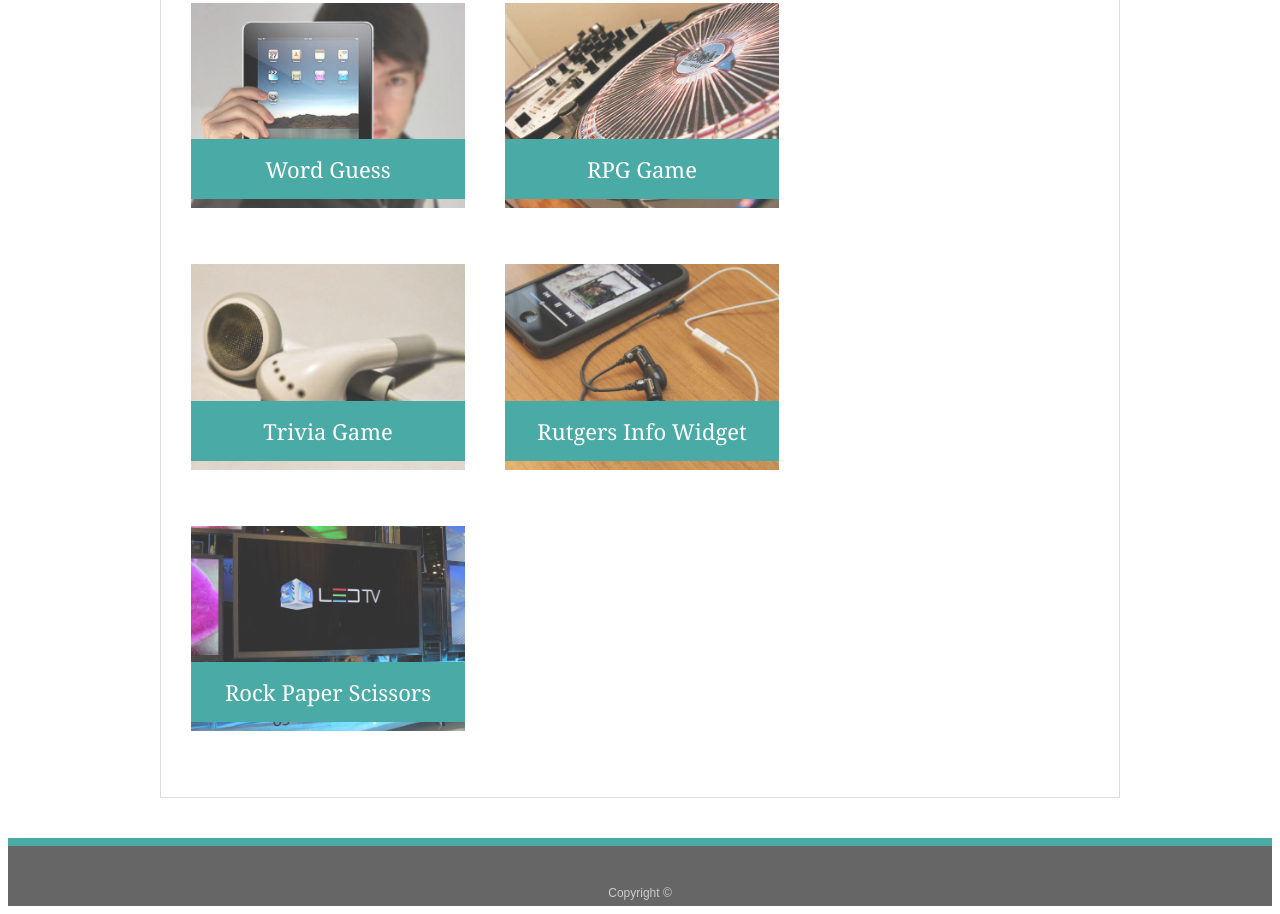
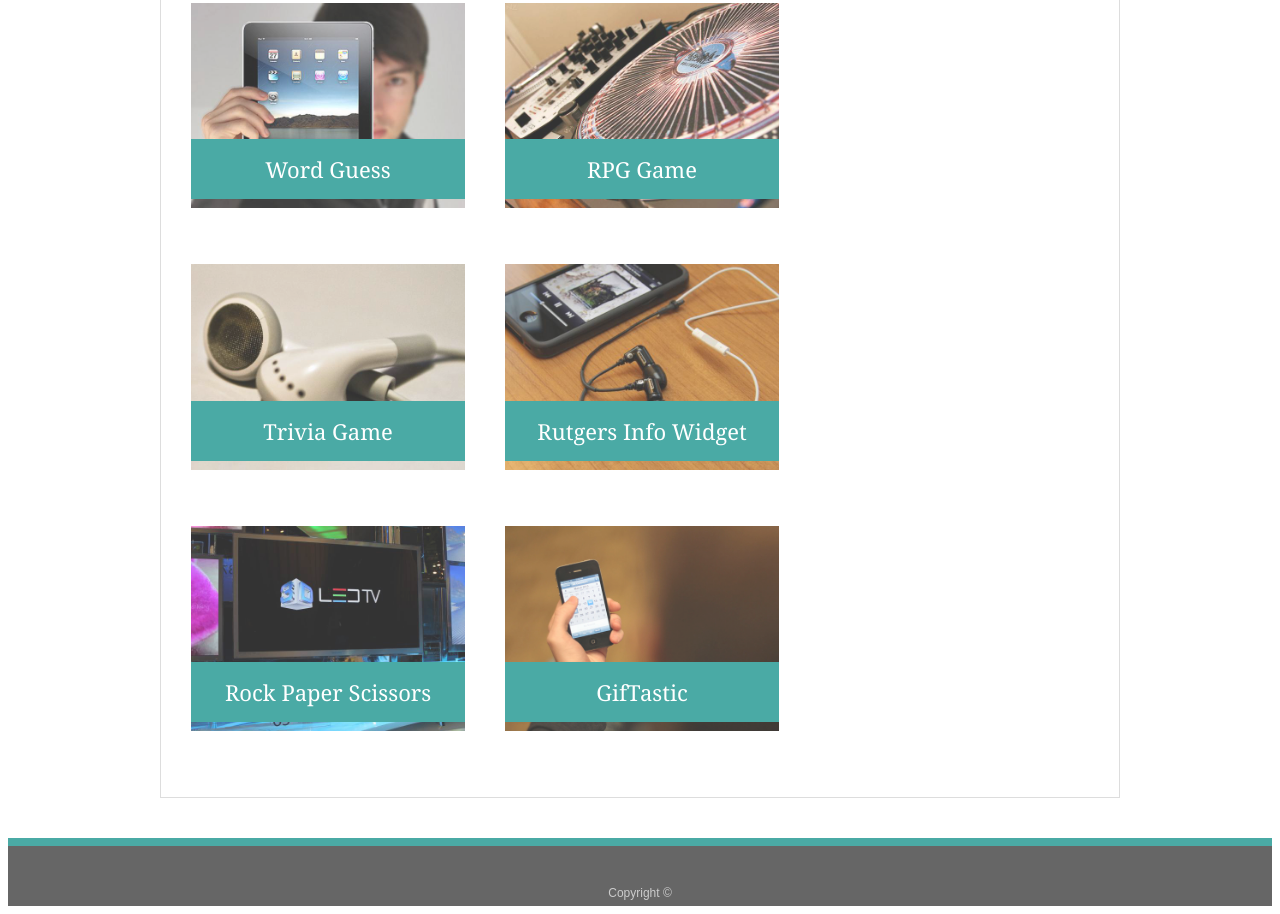
Before and after one commit to doyBrian/Responsive-Portfolio, a plain HTML site: page portfolio.html in a window 1280 px wide. Shown: the part 293-1207 px from the top of the page. Drawn offline with Linux system fonts and the light colour scheme.

Commit message:
added link to Giftastic to portfolio

```diff
--- a/portfolio.html
+++ b/portfolio.html
@@ -50,6 +50,10 @@
 
         <h3>Rock Paper Scissors</h3>
       </div>
+      <div class="work">
+        <img src="./assets/images/placeimg_5.jpg" alt="GifTastic">
+        <a href="https://doybrian.github.io/GIFTastic/"><h3>GifTastic</h3></a>
+      </div>
 
     </section>
 
```
Also changed, not shown: assets/images/placeimg_5.jpg (added).
